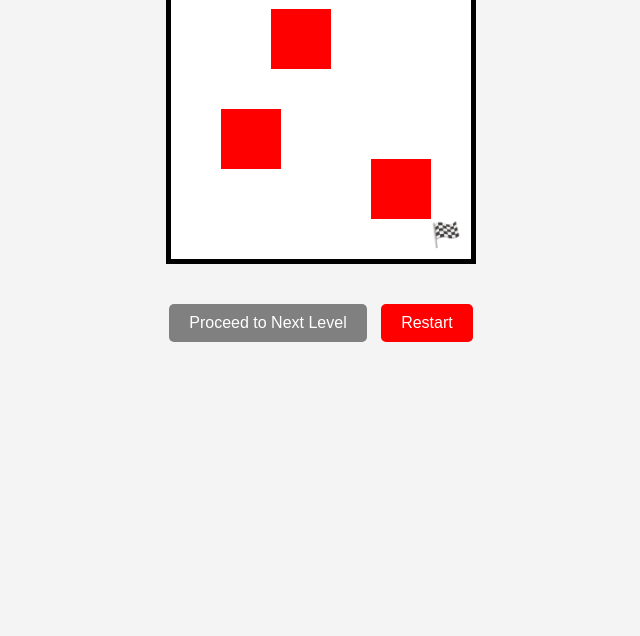
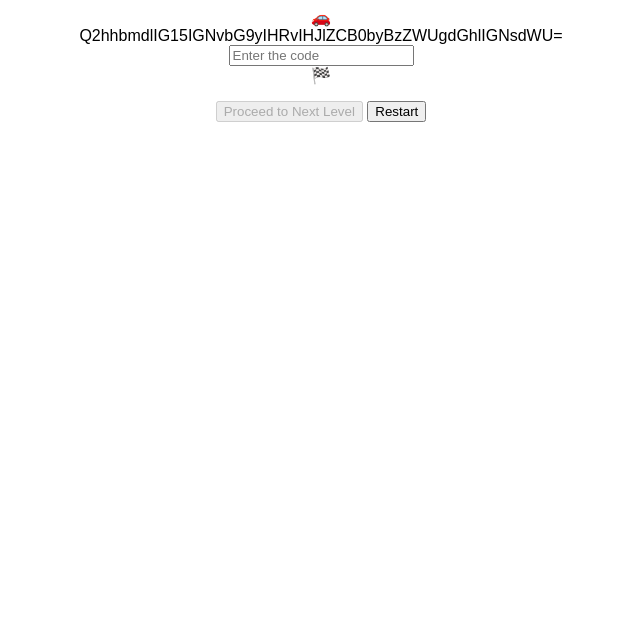
Before and after one commit to Apiksha/WebQuest, a website: page eleventh.html in a window 1280 px wide. Shown: the part 164-800 px from the top of the page, without its empty margins (319-959 px from the left). Drawn offline with Linux system fonts and the light colour scheme.

Commit message:
Update eleventh.css

```diff
--- a/styles/eleventh.css
+++ b/styles/eleventh.css
@@ -1,94 +1,22 @@
 body {
+    font-family: sans-serif;
     text-align: center;
-    font-family: Arial, sans-serif;
-    background-color: #f4f4f4;
+    padding: 50px;
 }
 
-.maze {
-    position: relative;
-    width: 300px;
-    height: 300px;
-    margin: 20px auto;
-    background-color: white;
-    border: 5px solid black;
-    display: flex;
-    flex-wrap: wrap;
+#result {
+    margin-top: 20px;
+    font-weight: bold;
 }
 
-#car {
-    position: absolute;
-    top: 10px;
-    left: 10px;
-    font-size: 24px;
+#hint {
+    margin-top: 20px;
+    font-style: italic;
+    color: gray;
+    display: none;
 }
 
-#finish {
-    position: absolute;
-    bottom: 10px;
-    right: 10px;
-    font-size: 24px;
+.hidden-clue {
+    display: none; /* Players need to inspect the page to find this */
+    color: red;
 }
-
-.wall {
-    position: absolute;
-    background-color: red;
-    width: 60px;
-    height: 60px;
-}
-
-.hidden-wall {
-    display: block; /* Must be changed to 'none' in DevTools */
-}
-
-#wall1 { top: 50px; left: 100px; }
-#wall2 { top: 150px; left: 50px; }
-#wall3 { top: 200px; left: 200px; }
-
-.clue {
-    position: absolute;
-    font-size: 0px; /* Initially hidden */
-    color: white;
-    top: 120px;
-    left: 120px;
-}
-
-#hiddenInput {
-    position: absolute;
-    bottom: 40px;
-    left: 50px;
-    opacity: 0; /* Must be changed to '1' in DevTools */
-    padding: 5px;
-    font-size: 16px;
-}
-
-#message {
-    margin-top: 15px;
-    font-size: 18px;
-}
-
-#nextBtn {
-    margin-top: 20px;
-    padding: 10px 20px;
-    font-size: 16px;
-    background-color: gray;
-    border: none;
-    color: white;
-    cursor: not-allowed;
-    border-radius: 5px;
-}
-
-#nextBtn.active {
-    background-color: green;
-    cursor: pointer;
-}
-
-#restartBtn {
-    margin-left: 10px;
-    padding: 10px 20px;
-    font-size: 16px;
-    background-color: red;
-    border: none;
-    color: white;
-    cursor: pointer;
-    border-radius: 5px;
-}
```
